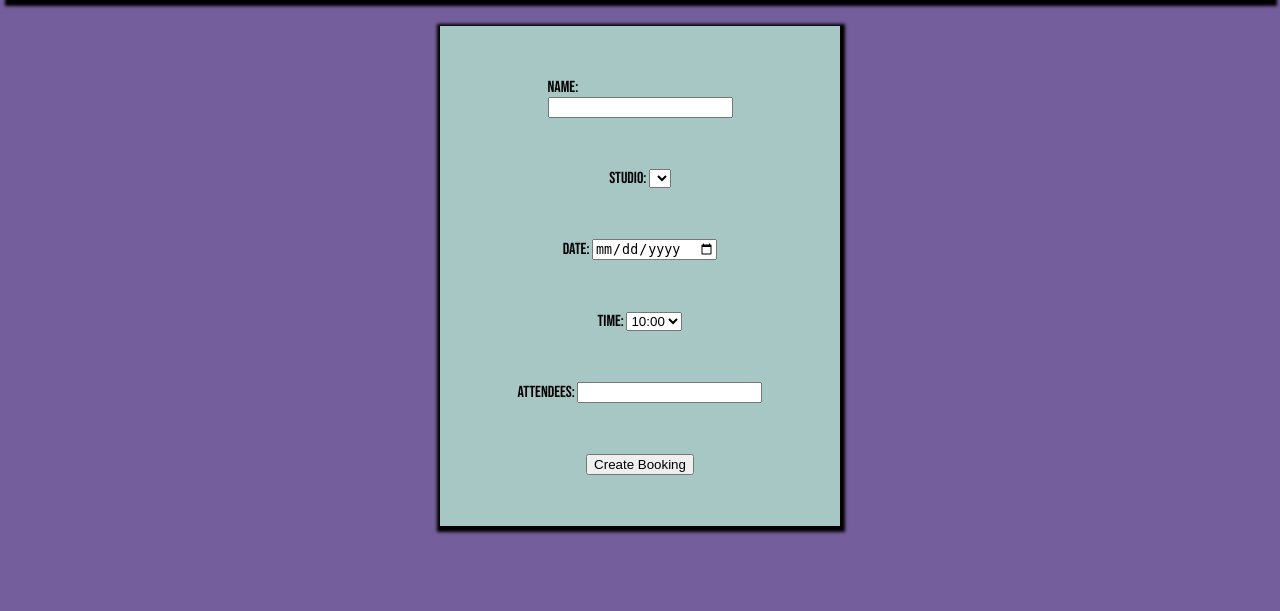
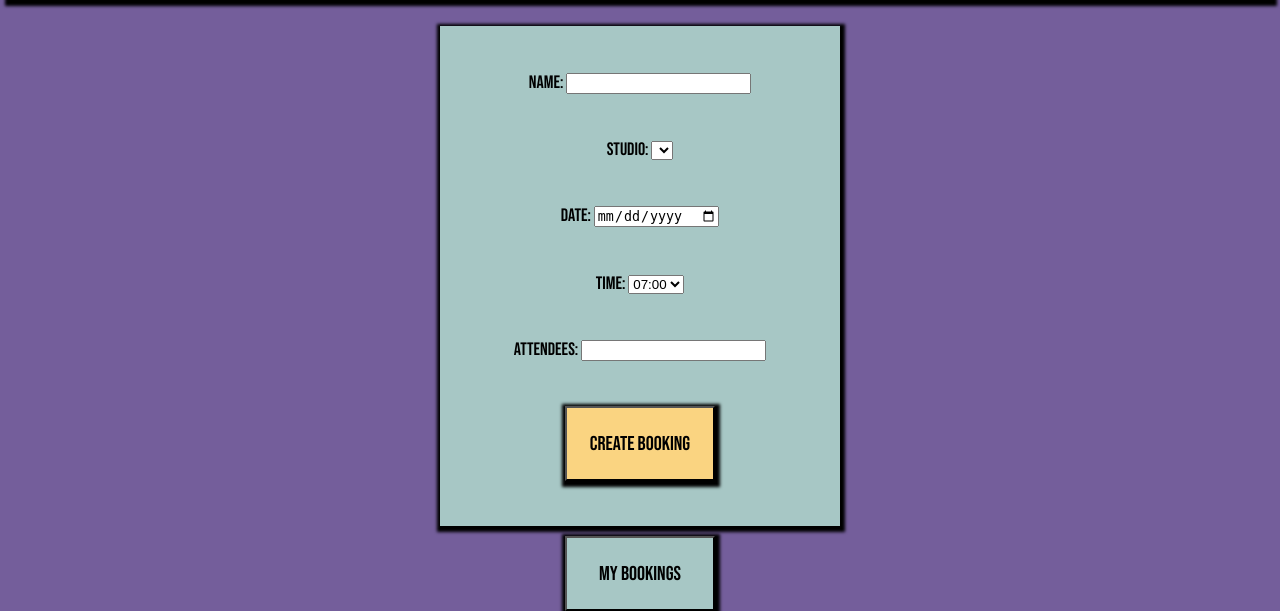
Before and after one commit to sagesaintsalem/ccfirstproject, a Flask app: page /create_booking in a window 1280 px wide. Shown: the part 228-839 px from the top of the page. Before the commit the page ends 762 px from the top, so only its background shows below. Run offline with Flask 2, Linux system fonts and the light colour scheme; data that the repository does not hold is empty; some libraries are stand-ins or nearby versions.

Commit message:
ALMOST almost done

```diff
--- a/rehearsal_studio/models/bookings.py
+++ b/rehearsal_studio/models/bookings.py
@@ -1,5 +1,3 @@
-import datetime
-from models.user import User
 class Bookings:
     def __init__(self, user_id, studio_id, date, time, attendees, id=None):
         self.user_id = user_id
--- a/rehearsal_studio/static/styles.css
+++ b/rehearsal_studio/static/styles.css
@@ -48,6 +48,13 @@ h1 {
     display: flex;
     justify-content: center;
     align-content: center;
+}
+
+.booking-container {
+    display: flex;
+    justify-content: center;
+    align-content: center;
+    flex-wrap: wrap;
 }
 
 .booking {
@@ -117,6 +124,10 @@ h1 {
     font-size: 20px;
 }
 
+/* #item > label {
+
+} */
+
 footer {
     display: flex;
     justify-content: center;
@@ -171,6 +182,23 @@ footer {
     align-items: center;
     background-color: #a7c7c5;
     box-shadow: 1px 2px 3px 4px;
+    font-size: 18px;
+}
+
+.submit-dammit {
+    display: flex;
+    padding: 0px 10px;
+    justify-content: space-around;
+    align-content: stretch;
+}
+
+.submit-dammit > button {
+    background-color: #fad481;
+    font-family: 'Bebas Neue';
+    font-size: 20px;
+    height: 75px;
+    width: 150px;
+    box-shadow: 1px 2px 3px 4px;
 }
 
 .booking-listing > li {
--- a/rehearsal_studio/templates/bookings/create_booking.html
+++ b/rehearsal_studio/templates/bookings/create_booking.html
@@ -4,7 +4,7 @@
     <form action="/view_all" method="post">
         <section class="form-box">
             <div class="form-background">
-                <div id="item">
+                <div class="item">
                     <label for="name">
                         Name:
                     </label>
@@ -32,11 +32,23 @@
                         Time:
                     </label>
                     <select name="time" id="time">
+                        <option value="07:00">07:00</option>
+                        <option value="08:00">08:00</option>
+                        <option value="09:00">09:00</option>
                         <option value="10:00">10:00</option>
                         <option value="11:00">11:00</option>
                         <option value="12:00">12:00</option>
                         <option value="13:00">13:00</option>
                         <option value="14:00">14:00</option>
+                        <option value="15:00">15:00</option>
+                        <option value="16:00">16:00</option>
+                        <option value="17:00">17:00</option>
+                        <option value="18:00">18:00</option>
+                        <option value="19:00">19:00</option>
+                        <option value="20:00">20:00</option>
+                        <option value="21:00">21:00</option>
+                        <option value="22:00">22:00</option>
+                        <option value="23:00">23:00</option>
                     </select>
                 </div>
 
@@ -47,8 +59,17 @@
                     <input type="text" name="attendees" id="attendees">
 
                 </div>
+                <div class="submit-dammit">
                 <button type="submit">Create Booking</button>
+                </div>
             </div>
         </section>
     </form>
 {% endblock %}
+{% block footer %}
+<div id="buttons">
+    <form action="/view_all">
+        <button type="submit">My Bookings</button>
+    </form>
+</div>
+{% endblock %}
--- a/rehearsal_studio/templates/bookings/view_all.html
+++ b/rehearsal_studio/templates/bookings/view_all.html
@@ -2,7 +2,7 @@
 
 {% block content %}
 
-    <div class="container">
+    <div class="booking-container">
         {% for booking in all_bookings %}
         <div class="booking">
 
```
Also changed, not shown: rehearsal_studio/console.py (+8 -0 lines), rehearsal_studio/templates/bookings/edit.html (+34 -4 lines), rehearsal_studio/templates/studios/view_bookings.html (+13 -3 lines).
